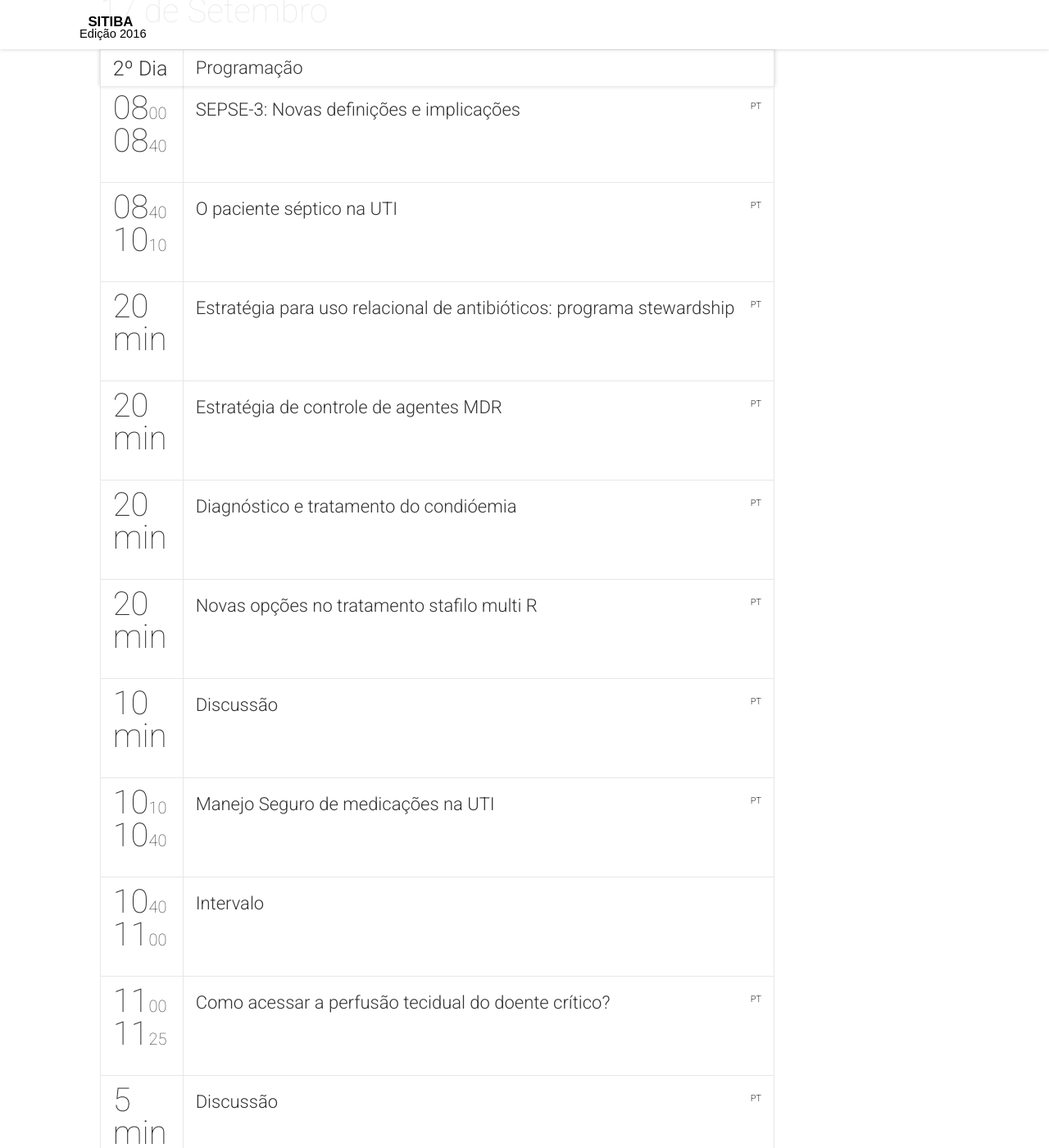
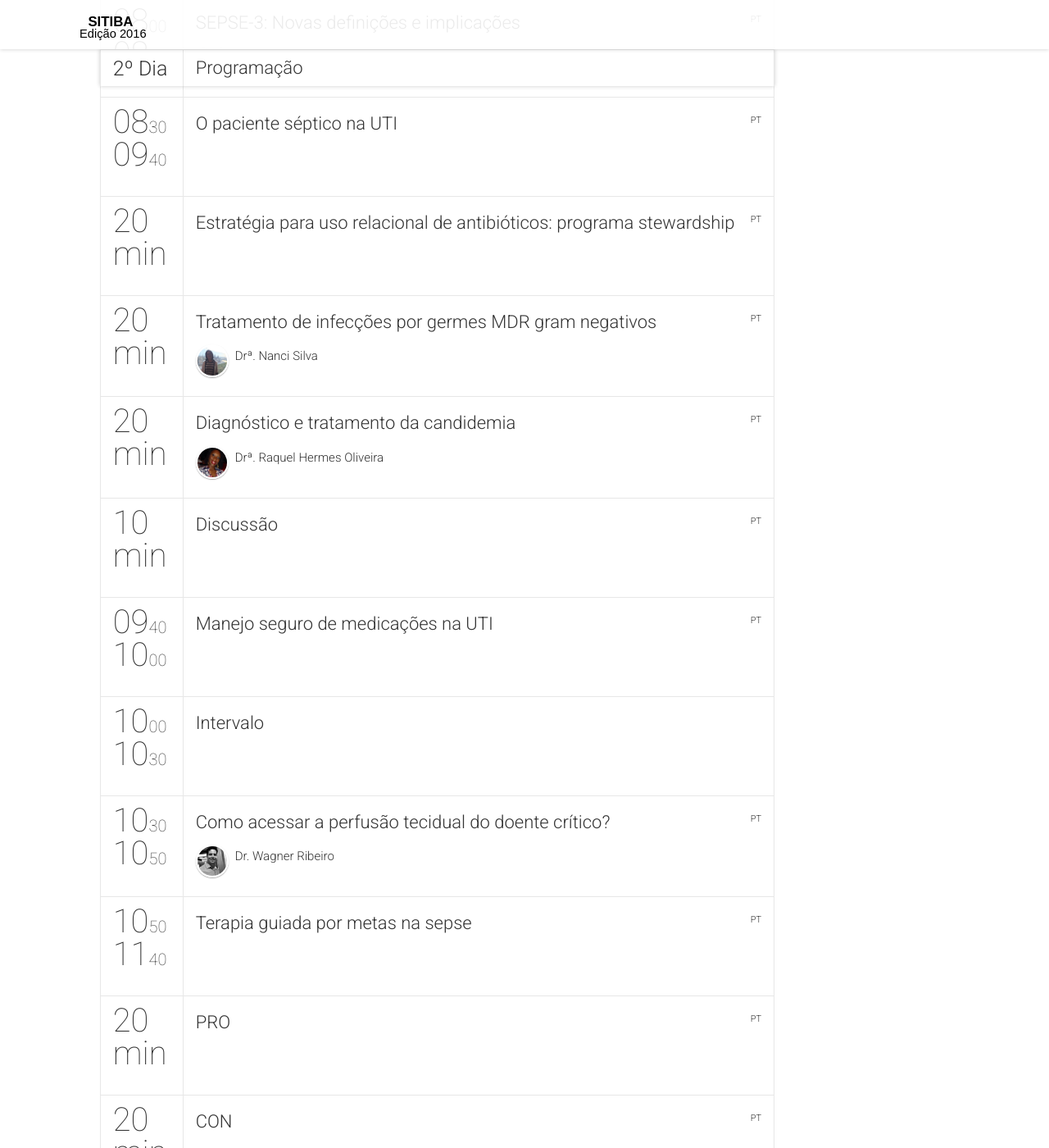
Before and after one commit to ricardotassio/ricardotassio.github.io, a Jekyll site: the page built from schedule.html, in a window 1280 px wide and 1400 px high, scrolled down 2744 px. Shown: the whole window at 82% size. Built offline with Jekyll 4.4.1, drawn with Linux system fonts in a browser that asks for light colours; nearby versions of some CDN libraries; library files that are not in the unit come from our copies; a script that is not in the unit is left out; comment, search, counter and statistics services are not loaded; some of the changed text lies outside the part shown.

Commit message:
Fix the Speekers Photograph

```diff
--- a/_config.yml
+++ b/_config.yml
@@ -81,7 +81,7 @@ statisticBlock:
 
 
 # Latest News Block
-#latestNewsTitle: "Latest news"
+latestNewsTitle: "Latest news"
 
 # Rockstar Speakers Block
 rockstarSpeakersImage: "rockstar-speakers.jpg"
@@ -126,10 +126,10 @@ partnersTitle: "Parceiros"
 #partnersC4sponsorsButton: "Become a sponsor"
 
 # Subscribe Block
-# subscribeImage: "subscribe.jpg"
-# subscribeTitle: "Receba nossa newslatter"
-# subscribeAction: "https://gdg.us5.list-manage1.com/subscribe/post?u=9fc8aa205b0521b5f05fc8e1e&amp;id=ae0fb459fc"
-# subscribeInfo: "Registration will be open around end of August. Number of tickets are limited. Stay tuned!"
+#subscribeImage: "subscribe.jpg"
+#subscribeTitle: "Receba nossa newslatter"
+#subscribeAction: "https://gdg.us5.list-manage1.com/subscribe/post?u=9fc8aa205b0521b5f05fc8e1e&amp;id=ae0fb459fc"
+#subscribeInfo: "Registration will be open around end of August. Number of tickets are limited. Stay tuned!"
 
 
 # Tickets Block
--- a/_data/schedule.yml
+++ b/_data/schedule.yml
@@ -5,13 +5,13 @@
     - {title: "Programação", color: "#90be4e"}
 
   timeslots:
+#    - {
+#        startTime: "08:00",
+#        endTime: "12:00",
+#        sessionIds: [044]
+#    }
     - {
-        startTime: "08:00",
-        endTime: "12:00",
-        sessionIds: [044]
-    }
-    - {
-    	startTime: "13:50",
+    	startTime: "13:40",
     	endTime: "14:00",
     	sessionIds: [001]
     }
@@ -104,12 +104,12 @@
   timeslots:
     - {
     	startTime: "08:00",
-    	endTime: "08:40",
+    	endTime: "08:30",
     	sessionIds: [015]
     }
     - {
-    	startTime: "08:40",
-    	endTime: "10:10",
+    	startTime: "08:30",
+    	endTime: "09:40",
     	sessionIds: [016]
     }
     - {
@@ -117,11 +117,11 @@
         endTime: "",
         sessionIds: [017]
     }
-    - {
-    	startTime: "20 min",
-    	endTime: "",
-    	sessionIds: [018]
-    }
+#    - {
+#    	startTime: "20 min",
+#    	endTime: "",
+#    	sessionIds: [018]
+#    }
     - {
         startTime: "20 min",
         endTime: "",
@@ -138,37 +138,37 @@
         sessionIds: [021]
     }
     - {
-        startTime: "10:10",
-        endTime: "10:40",
+        startTime: "09:40",
+        endTime: "10:00",
         sessionIds: [022]
     }
     - {
-        startTime: "10:40",
-        endTime: "11:00",
+        startTime: "10:00",
+        endTime: "10:30",
         sessionIds: [307]
     }
     - {
-        startTime: "11:00",
-        endTime: "11:25",
+        startTime: "10:30",
+        endTime: "10:50",
         sessionIds: [023]
     }
+#    - {
+#        startTime: "5 min",
+#        endTime: "",
+#        sessionIds: [024]
+#    }
     - {
-        startTime: "5 min",
-        endTime: "",
-        sessionIds: [024]
-    }
-    - {
-        startTime: "11:30",
-        endTime: "12:10",
+        startTime: "10:50",
+        endTime: "11:40",
         sessionIds: [025]
     }
     - {
-        startTime: "15 min",
+        startTime: "20 min",
         endTime: "",
         sessionIds: [026]
     }
     - {
-        startTime: "15 min",
+        startTime: "20 min",
         endTime: "",
         sessionIds: [027]
     }
@@ -178,23 +178,28 @@
         sessionIds: [028]
     }
     - {
-        startTime: "12:30",
-        endTime: "13:30",
+        startTime: "11:40",
+        endTime: "12:00",
         sessionIds: [029]
     }
     - {
+        startTime: "12:00",
+        endTime: "13:50",
+        sessionIds: [309]
+      }
+    - {
         startTime: "13:50",
-        endTime: "14:15",
+        endTime: "14:10",
         sessionIds: [030]
     }
     - {
-        startTime: "5 min",
-        endTime: "",
+        startTime: "14:10",
+        endTime: "15:20",
         sessionIds: [031]
     }
     - {
-        startTime: "14:20",
-        endTime: "15:30",
+        startTime: "20 min",
+        endTime: "",
         sessionIds: [032]
     }
     - {
@@ -207,34 +212,34 @@
         endTime: "",
         sessionIds: [034]
     }
-    - {
-        startTime: "20 min",
-        endTime: "",
-        sessionIds: [035]
-    }
+#    - {
+#        startTime: "20 min",
+#        endTime: "",
+#        sessionIds: [035]
+#    }
     - {
         startTime: "10 min",
         endTime: "",
         sessionIds: [008]
     }
+#    - {
+#        startTime: "15:20",
+#        endTime: "15:50",
+#        sessionIds: [036]
+#    }
     - {
-        startTime: "10 min",
-        endTime: "",
-        sessionIds: [036]
-    }
-    - {
-        startTime: "16:00",
-        endTime: "16:20",
+        startTime: "15:20",
+        endTime: "15:50",
         sessionIds: [307]
     }
     - {
-        startTime: "16:20",
-        endTime: "16:50",
+        startTime: "15:50",
+        endTime: "16:10",
         sessionIds: [037]
     }
     - {
-        startTime: "16:50",
-        endTime: "18:20",
+        startTime: "16:10",
+        endTime: "17:40",
         sessionIds: [038]
     }
     - {
--- a/_data/sessions.yml
+++ b/_data/sessions.yml
@@ -1,6 +1,12 @@
 -
   id: 307
   title: "Intervalo"
+  place: ""
+  service: true
+  description: ""
+-
+  id: 309
+  title: "Almoço"
   place: ""
   service: true
   description: ""
@@ -23,8 +29,8 @@
   id: 002
   title: "Segurança e Qualidade em Terapia Intensiva"
   description: ""
-  subtype: presentation
-  speakers: []
+  subtype: apresentação
+  speakers: [5]
   language: pt
   complexity: ""
   presentation: ""
@@ -32,9 +38,9 @@
   presentation: ""
 -
   id: 003
-  title: "MesaRedendo: O paciente Cirúrgico na UTI"
+  title: "Mesa Redonda: O paciente Cirúrgico na UTI"
   description: ""
-  subtype: presentation
+  subtype: Mesa Redonda
   speakers: []
   language: pt
   complexity: ""
@@ -43,9 +49,9 @@
   presentation: ""
 -
   id: 004
-  title: "Manejo peri operatório dos pacientens do alto risco"
+  title: "Manejo peri operatório dos pacientens de alto risco"
   description: ""
-  subtype: presentation
+  subtype: apresentação
   speakers: []
   language: pt
   complexity: ""
@@ -54,9 +60,9 @@
   presentation: ""
 -
   id: 005
-  title: "Assistência da enfermagem no Pós Operatório do doente crítico."
+  title: "Assistência de enfermagem no Pós Operatório do doente crítico"
   description: ""
-  subtype: presentation
+  subtype: apresentação
   speakers: []
   language: pt
   complexity: ""
@@ -65,10 +71,10 @@
   presentation: ""
 -
   id: 006
-  title: "Pós operatório de Cirurgia cardíaca:"
+  title: "Pós operatório de Cirurgia cardíaca"
   description: ""
-  subtype: presentation
-  speakers: []
+  subtype: apresentação
+  speakers: [12]
   language: pt
   complexity: ""
   presentation: ""
@@ -76,10 +82,10 @@
   presentation: ""
 -
   id: 007
-  title: "Terapia Nutricional no PO de cirurgia abdominal "
+  title: "Terapia Nutricional no Pós Operatório de cirurgia abdominal"
   description: ""
-  subtype: presentation
-  speakers: []
+  subtype: apresentação
+  speakers: [16]
   language: pt
   complexity: ""
   presentation: ""
@@ -89,7 +95,7 @@
   id: 008
   title: "Discussão"
   description: ""
-  subtype: presentation
+  subtype: apresentação
   speakers: []
   language: pt
   complexity: ""
@@ -98,10 +104,10 @@
   presentation: ""
 -
   id: 009
-  title: "Sedação e Analgesia - estado da Arte"
+  title: "Sedação e Analgesia - estado de arte"
   description: ""
-  subtype: presentation
-  speakers: []
+  subtype: apresentação
+  speakers: [5]
   language: pt
   complexity: ""
   presentation: ""
@@ -111,7 +117,7 @@
   id: 010
   title: "Mesa redonda - Neurointensivismo"
   description: ""
-  subtype: presentation
+  subtype: apresentação
   speakers: []
   language: pt
   complexity: ""
@@ -120,10 +126,10 @@
   presentation: ""
 -
   id: 011
-  title: "Hipotermia terapêutica: evidência para uso"
+  title: "Prevenção de lesão secundária"
   description: ""
-  subtype: presentation
-  speakers: []
+  subtype: apresentação
+  speakers: [17]
   language: pt
   complexity: ""
   presentation: ""
@@ -133,7 +139,7 @@
   id: 012
   title: "Mudando o prognóstico com mobilização precoce"
   description: ""
-  subtype: presentation
+  subtype: apresentação
   speakers: []
   language: pt
   complexity: ""
@@ -142,10 +148,10 @@
   presentation: ""
 -
   id: 013
-  title: "Terapia tromobolítica no AVC isquêmico"
+  title: "Terapia trombolítica no AVC isquêmico"
   description: ""
-  subtype: presentation
-  speakers: []
+  subtype: apresentação
+  speakers: [10]
   language: pt
   complexity: ""
   presentation: ""
@@ -153,10 +159,10 @@
   presentation: ""
 -
   id: 014
-  title: "Controle Pressórico no AVCI"
+  title: "Manejo clínico da HSA"
   description: ""
-  subtype: presentation
-  speakers: []
+  subtype: apresentação
+  speakers: [8]
   language: pt
   complexity: ""
   presentation: ""
@@ -166,8 +172,8 @@
   id: 015
   title: "SEPSE-3: Novas definições e implicações"
   description: ""
-  subtype: presentation
-  speakers: []
+  subtype: apresentação
+  speakers: [7]
   language: pt
   complexity: ""
   presentation: ""
@@ -177,7 +183,7 @@
   id: 016
   title: "O paciente séptico na UTI"
   description: ""
-  subtype: apresentação
+  subtype: Mesa redonda
   speakers: []
   language: pt
   complexity: ""
@@ -185,7 +191,7 @@
   video: ""
 -
   id: 017
-  title: "Estratégia para uso relacional de antibióticos: programa stewardship"
+  title: "Estratégia para uso relacional de antibióticos: programa <i>stewardship</i>"
   description: ""
   subtype: apresentação
   speakers: []
@@ -193,32 +199,32 @@
   complexity: ""
   presentation: ""
   video: ""
+#-
+#  id: 018
+#  title: "Estratégia de controle de agentes MDR"
+#  description: ""
+#  subtype: apresentação
+#  speakers: []
+#  language: pt
+#  complexity: ""
+#  presentation: ""
+#  video: ""
 -
-  id: 018
-  title: "Estratégia de controle de agentes MDR"
+  id: 019
+  title: "Tratamento de infecções por germes MDR gram negativos"
   description: ""
   subtype: apresentação
-  speakers: []
-  language: pt
-  complexity: ""
-  presentation: ""
-  video: ""
--
-  id: 019
-  title: "Diagnóstico e tratamento do condióemia"
-  description: ""
-  subtype: apresentação
-  speakers: []
+  speakers: [7]
   language: pt
   complexity: ""
   presentation: ""
   video: ""
 -
   id: 020
-  title: "Novas opções no tratamento stafilo multi R"
+  title: "Diagnóstico e tratamento da candidemia"
   description: ""
   subtype: apresentação
-  speakers: []
+  speakers: [14]
   language: pt
   complexity: ""
   presentation: ""
@@ -235,7 +241,7 @@
   video: ""
 -
   id: 022
-  title: "Manejo Seguro de medicações na UTI"
+  title: "Manejo seguro de medicações na UTI"
   description: ""
   subtype: apresentação
   speakers: []
@@ -248,24 +254,24 @@
   title: "Como acessar a perfusão tecidual do doente crítico?"
   description: ""
   subtype: apresentação
-  speakers: []
+  speakers: [13]
   language: pt
   complexity: ""
   presentation: ""
   video: ""
--
-  id: 024
-  title: "Discussão"
-  description: ""
-  subtype: apresentação
-  speakers: []
-  language: pt
-  complexity: ""
-  presentation: ""
-  video: ""
+#-
+#  id: 024
+#  title: "Discussão"
+#  description: ""
+#  subtype: apresentação
+#  speakers: []
+#  language: pt
+#  complexity: ""
+#  presentation: ""
+#  video: ""
 -
   id: 025
-  title: "Pró e contra (intenção de abordar com enfoque prático ARISE/PROCESS e PROMISE)"
+  title: "Terapia guiada por metas na sepse"
   description: ""
   subtype: apresentação
   speakers: []
@@ -275,7 +281,7 @@
   video: ""
 -
   id: 026
-  title: "Pró terapia Guiada por metas"
+  title: "PRO"
   description: ""
   subtype: apresentação
   speakers: []
@@ -285,7 +291,7 @@
   video: ""
 -
   id: 027
-  title: "Contra terapia Guiada por metas"
+  title: "CON"
   description: ""
   subtype: apresentação
   speakers: []
@@ -305,7 +311,7 @@
   video: ""
 -
   id: 029
-  title: "SIMPÓSIO SATÉLITE: com lunch box - SANOFI"
+  title: "Target para inicio da terapia de substituição renal"
   description: ""
   subtype: apresentação
   speakers: []
@@ -315,7 +321,7 @@
   video: ""
 -
   id: 030
-  title: "SEPSE-3:Novas definições e implicações"
+  title: "Posição PRONA - Quando, em quem, como?"
   description: ""
   subtype: apresentação
   speakers: []
@@ -335,7 +341,7 @@
   video: ""
 -
   id: 032
-  title: "IAM"
+  title: "Abordagem do IAM com supra de ST"
   description: ""
   subtype: apresentação
   speakers: []
@@ -345,7 +351,7 @@
   video: ""
 -
   id: 033
-  title: "Difusão Grave de VE"
+  title: "Dispositivos de assistência na disfunção grave do V.E"
   description: ""
   subtype: apresentação
   speakers: []
@@ -355,7 +361,7 @@
   video: ""
 -
   id: 034
-  title: "PCR: revisão da diretriz atual"
+  title: "PCR: revisão da atual diretriz"
   description: ""
   subtype: apresentação
   speakers: []
@@ -373,16 +379,16 @@
   complexity: ""
   presentation: ""
   video: ""
--
-  id: 036
-  title: "Nefrointensivismo"
-  description: ""
-  subtype: apresentação
-  speakers: []
-  language: pt
-  complexity: ""
-  presentation: ""
-  video: ""
+#-
+#  id: 036
+#  title: "Nefrointensivismo"
+#  description: ""
+#  subtype: apresentação
+#  speakers: []
+#  language: pt
+#  complexity: ""
+#  presentation: ""
+#  video: ""
 -
   id: 037
   title: "Caso clínico - SARA GRAVE"
@@ -415,7 +421,7 @@
   video: ""
 -
   id: 040
-  title: "Na abordagem do IRpA"
+  title: "Na abordagem do IRPA"
   description: ""
   subtype: apresentação
   speakers: []
@@ -435,7 +441,7 @@
   video: ""
 -
   id: 042
-  title: "No auxílio para procedimentos"
+  title: "No desmame ventilatório"
   description: ""
   subtype: apresentação
   speakers: []
--- a/_includes/hero.html
+++ b/_includes/hero.html
@@ -1,12 +1,13 @@
 <!-- Begin Hero Section -->
+
 <section id="top-section-hero" class="top-section-hero top-section image-section" style="background-image: url('{{ site.baseurl }}/img/sections-background/{{ site.heroImage }}');">
     {% include navigation.html %}
     <div class="content-wrapper">
     <div class="jumbotron">
         <div class="animated hiding" data-animation="fadeInDown" data-delay="500">
             {% assign heroText = site.heroTitle | split:"<typeout>" %}
-            <h1>{{ heroText[0] }}<span id="typeout-text" class="hidden-xs"></span><span class="typeout-fallback">{{ site.typeoutFallback }}</span>{{ heroText[1] }}</h1>
-            <p>{{ site.eventDate }}</p>
+            <h1><b>{{ heroText[0] }}<span id="typeout-text" class="hidden-xs"></span><span class="typeout-fallback">{{ site.typeoutFallback }}</span>{{ heroText[1] }}</b></h1>
+            <p style="color: black"><b>{{ site.eventDate }}</b></p>
             {% for button in site.heroButtons %}
             <a href="{% if button.permalink != null %} {{ button.permalink | prepend: site.baseurl }} {% else %} {{ button.link }} {% endif %}" class="btn btn-primary waves-effect waves-button waves-light waves-float" {% if button.link != null %}target="_blank"{% endif %}>{{ button.text }}</a>
             {% endfor %}
@@ -19,4 +20,5 @@
     </a>
     </div>
 </section>
+
 <!-- End Hero Section -->
```
Also changed, not shown: img/about-section/banner.jpg (added), img/sections-background/dna-.jpg (added), 5 other files.
